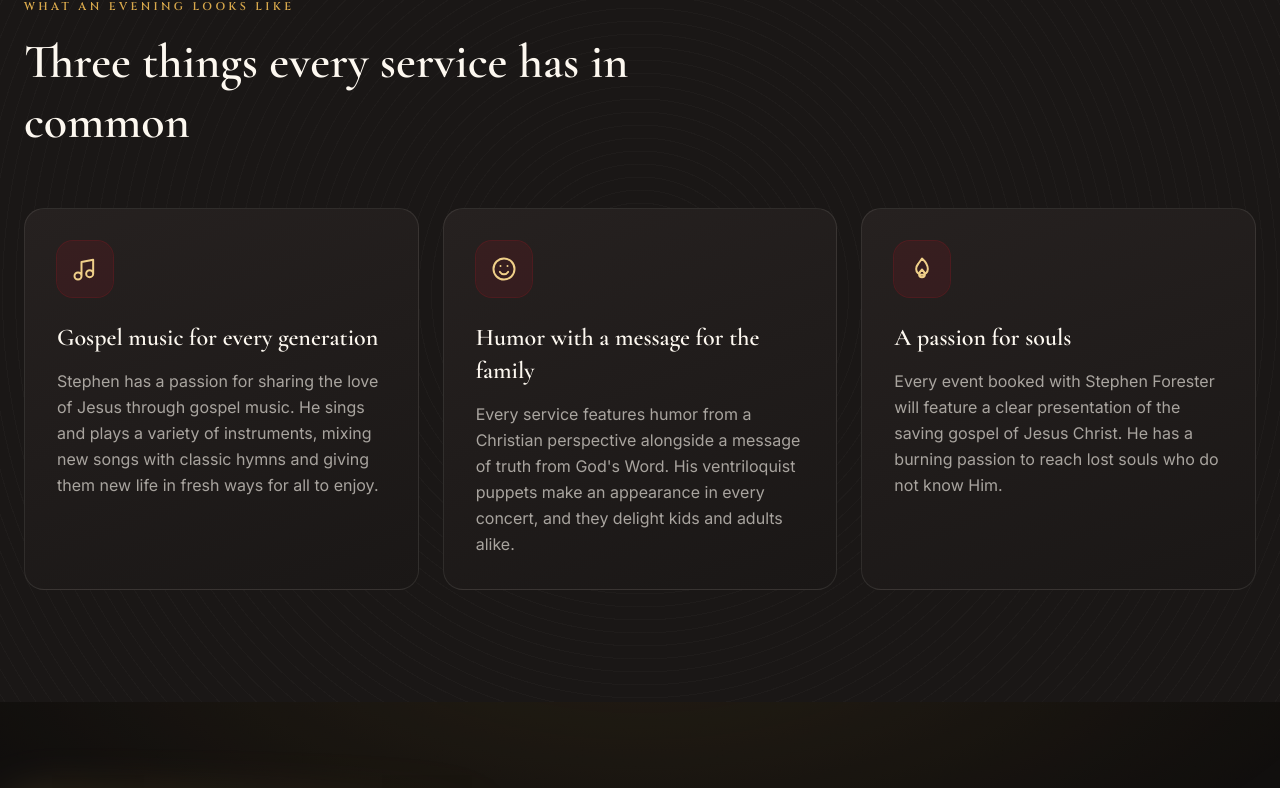
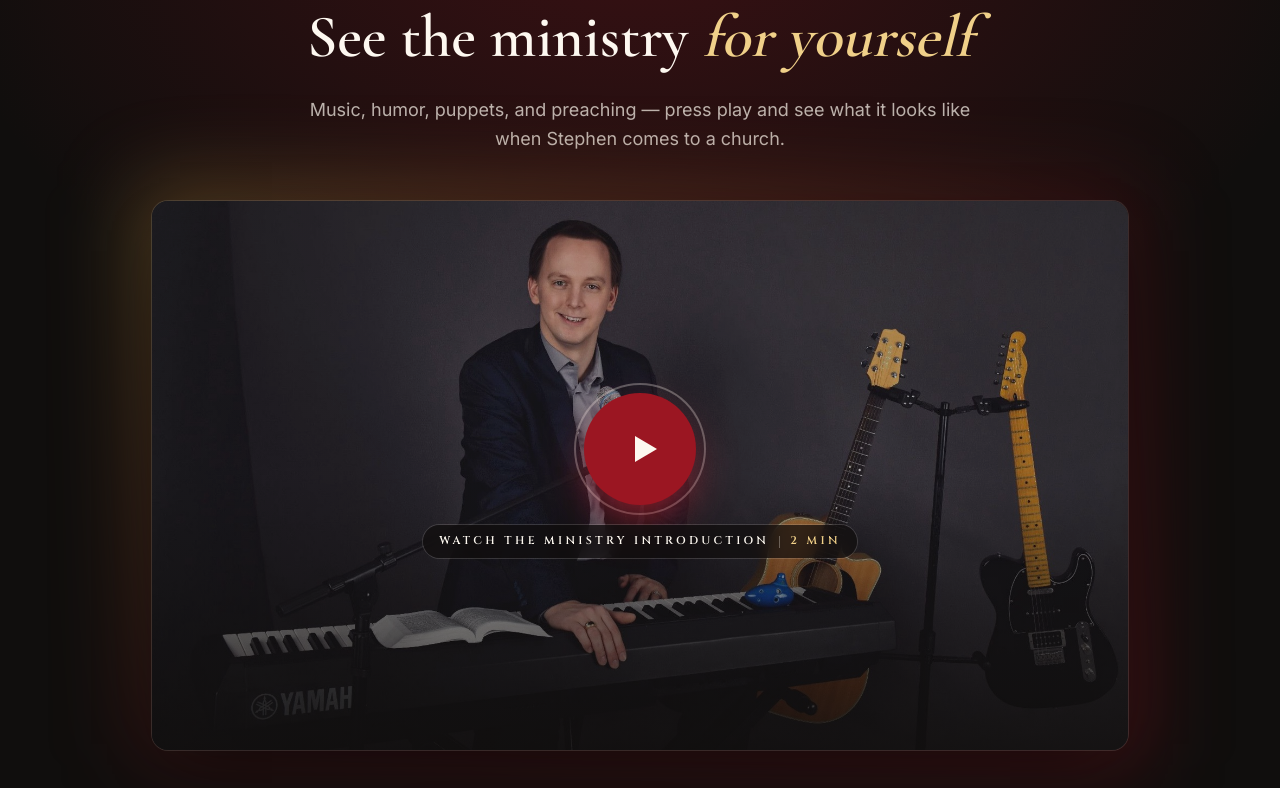
Before and after one commit to edesent/foresterministries-redesign, a Next.js app: page / in a window 1280 px wide. Shown: the part 930-1718 px from the top of the page. Built offline with nearby package versions, Linux system fonts and the light colour scheme.

Commit message:
Put the ministry video front and center, right under the homepage hero

```diff
--- a/src/app/page.tsx
+++ b/src/app/page.tsx
@@ -119,6 +119,43 @@ export default function Home() {
                 </Link>
               </Reveal>
             )}
+          </div>
+        </section>
+
+        {/* ══════════════════════════════════════════════════ video (featured) */}
+        <section
+          id="watch"
+          className="relative overflow-hidden bg-ink pt-14 pb-20 sm:pt-20 sm:pb-28 scroll-mt-20"
+        >
+          <div className="absolute inset-0 spotlight-crimson opacity-90" />
+          <div className="relative max-w-5xl mx-auto px-6 text-center">
+            <p className="eyebrow text-brass">Start here · two minutes</p>
+            <h2 className="mt-4 font-display text-4xl sm:text-5xl md:text-6xl font-semibold text-ivory leading-tight">
+              See the ministry <span className="italic text-brass-light">for yourself</span>
+            </h2>
+            <p className="mt-5 text-lg text-ivory/70 max-w-2xl mx-auto leading-relaxed">
+              Music, humor, puppets, and preaching — press play and see what it looks
+              like when Stephen comes to a church.
+            </p>
+            <div className="relative mt-10 sm:mt-12">
+              <div className="absolute -inset-3 sm:-inset-5 rounded-[1.75rem] bg-gradient-to-br from-brass/30 via-crimson/20 to-crimson/35 blur-2xl" />
+              <div className="relative">
+                <VideoEmbed
+                  videoId={SITE.introVideoId}
+                  title="the ministry introduction"
+                  poster="/photos/studio-instruments.jpg"
+                  duration="2 min"
+                />
+              </div>
+            </div>
+            <div className="mt-10 flex flex-wrap items-center justify-center gap-3.5">
+              <Link href="/contact" className="btn btn-primary">
+                Book Stephen for your church
+              </Link>
+              <Link href="/store" className="btn btn-outline">
+                Hear the music
+              </Link>
+            </div>
           </div>
         </section>
 
```
